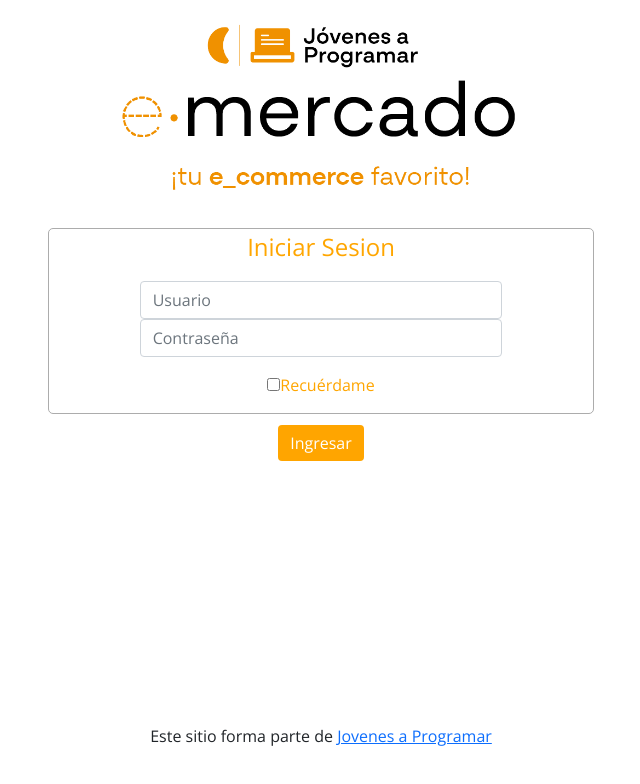
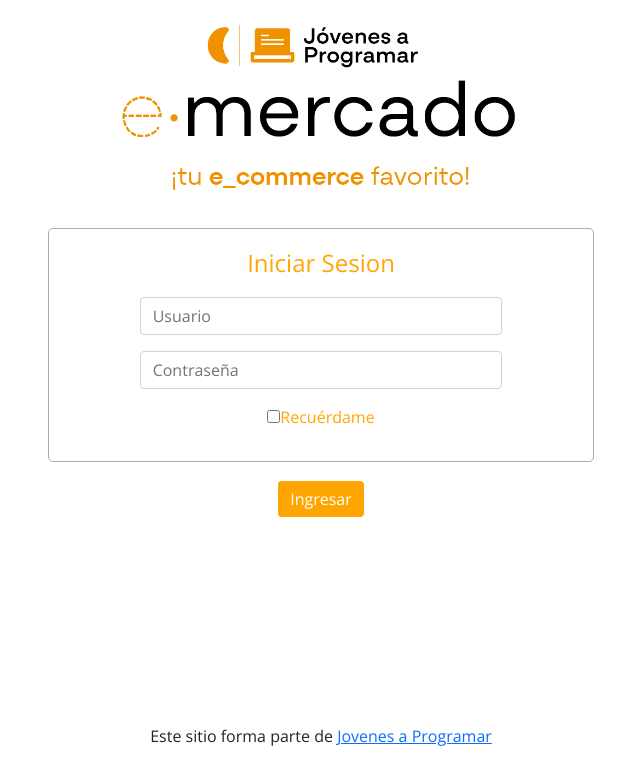
Before and after one commit to FavriDev98/e_Mercado-JaP, a plain HTML site: page login.html in a window 1280 px wide. Shown: the whole page, without its empty margins (319-959 px from the left). Drawn offline with nearby package versions, Linux system fonts and the light colour scheme.

Commit message:
metiendo margen al login

```diff
--- a/login.html
+++ b/login.html
@@ -23,19 +23,19 @@
             <div class="img-login-box">
                 <img class="img-login" src="/img/login.png" alt="Login Image">
             </div>
-            <div class="formulario">
+            <div class="formulario pt-3 pb-3">
                 <p id="login-text">Iniciar Sesion</p>
                 <div class="input-div col-12 col-sm-8 offset-sm-2" id="usuario-box">
                     <input class="input-box form-control" id="usuario" type="email" placeholder="Usuario" required>
                 </div>
-                <div class="input-div col-12 col-sm-8 offset-sm-2" id="password-box">
+                <div class="input-div col-12 col-sm-8 offset-sm-2 mt-3" id="password-box">
                     <input class="input-box form-control" id="password" type="password" placeholder="Contraseña" required>
                 </div>
                 <div class="recordar-box">
                     <label class="recordar"><input id="check-recordar" type="checkbox">Recuérdame</label>
                 </div>
             </div>
-            <div id="lginbttn" class="text-center">
+            <div id="lginbttn" class="text-center mt-2">
                 <button type="button" class="btn btn-secondary btn-login">Ingresar</button>
             </div>
         </div>
```
